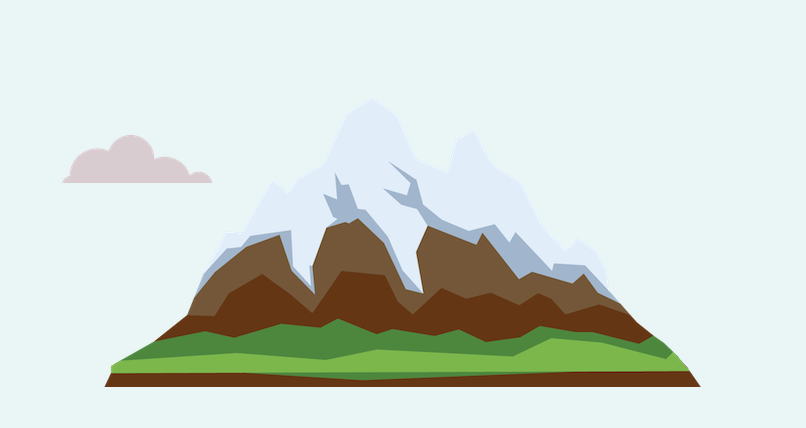
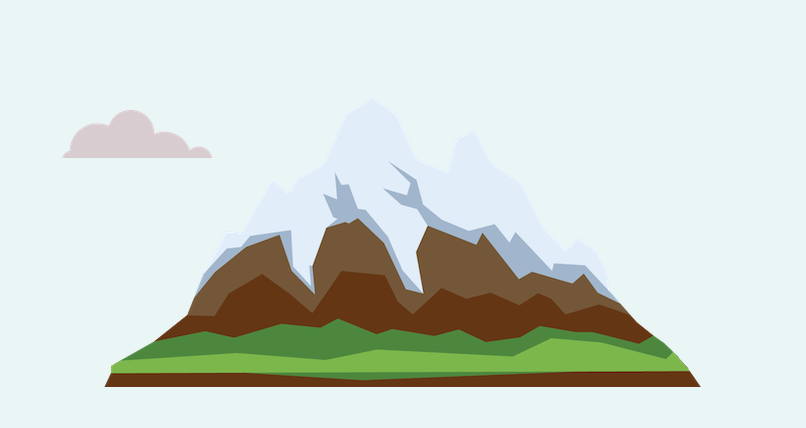
Before and after one commit to MissMercury/Website_with_css, a plain HTML site: page index.html in a window 1280 px wide. Shown: the part 367-795 px from the top of the page, without its empty margins (238-1044 px from the left). Drawn offline with Linux system fonts and the light colour scheme.

Commit message:
correction cloud

```diff
--- a/css/styles.css
+++ b/css/styles.css
@@ -57,7 +57,7 @@ div {
 .bottom-cloud {
   position: absolute;
   left: 300px;
-  bottom: 250px;
+  bottom: 275px;
 }
 .skill-row {
   width: 50%;
```
